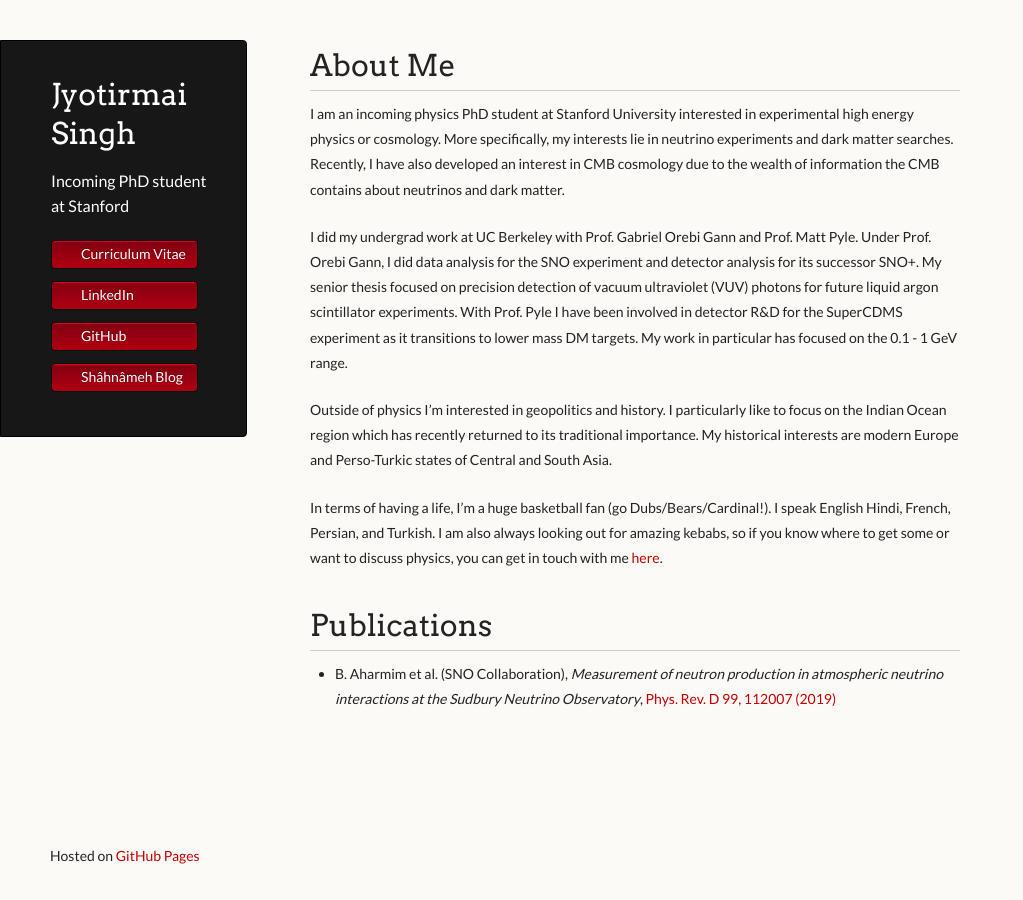
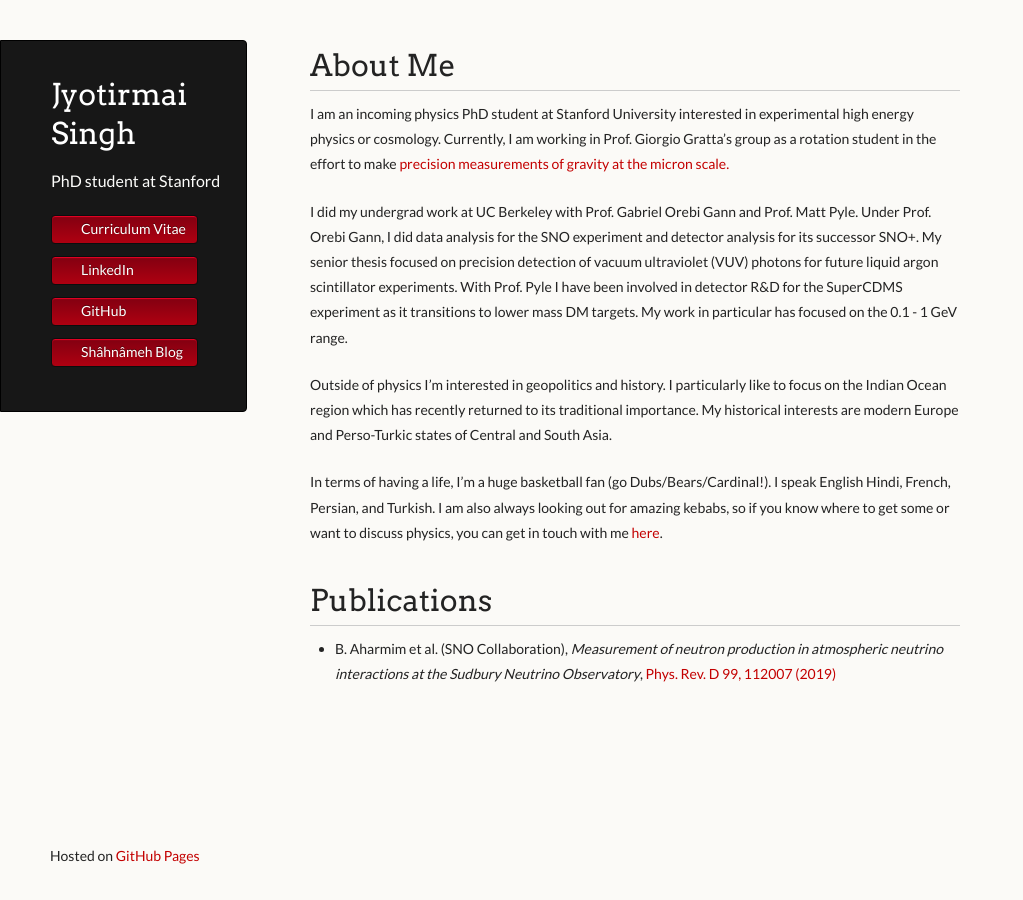
Before and after one commit to joe-singh/joe-singh.github.io, a Jekyll site: the page built from index.md, in a window 1280 px wide. Shown: the whole page, without its empty margins (0-1023 px from the left). Built offline with Jekyll 4.4.1, drawn with Linux system fonts in a browser that asks for light colours.

Commit message:
Updating website

```diff
--- a/_config.yml
+++ b/_config.yml
@@ -1,5 +1,5 @@
 title: Jyotirmai Singh
-description: Incoming PhD student at Stanford
+description: PhD student at Stanford
 show_downloads: false
 google_analytics:
 theme: jekyll-theme-dinky
--- a/index.md
+++ b/index.md
@@ -15,8 +15,8 @@ There should be whitespace between paragraphs. We recommend including a README,
 
 <!--<img style="position:absolute; LEFT:78% " width="205" height="308" src="./goodpic.jpg"> -->
 I am an incoming physics PhD student at Stanford University interested in experimental high energy physics or cosmology.
-More specifically, my interests lie in neutrino experiments and dark matter searches. Recently, I have also developed an interest in
-CMB cosmology due to the wealth of information the CMB contains about neutrinos and dark matter.
+Currently, I am working in Prof. Giorgio Gratta's group as a rotation student in the effort to make [precision measurements of gravity at
+the micron scale.](http://grattalab3.stanford.edu/neutrino/gravity/index.html)
 
 I did my undergrad work at UC Berkeley with Prof. Gabriel Orebi Gann and Prof. Matt Pyle. Under Prof. Orebi Gann, I did data analysis for the SNO
 experiment and detector analysis for its successor SNO+. My senior thesis focused on precision detection of vacuum ultraviolet (VUV) photons for
```
